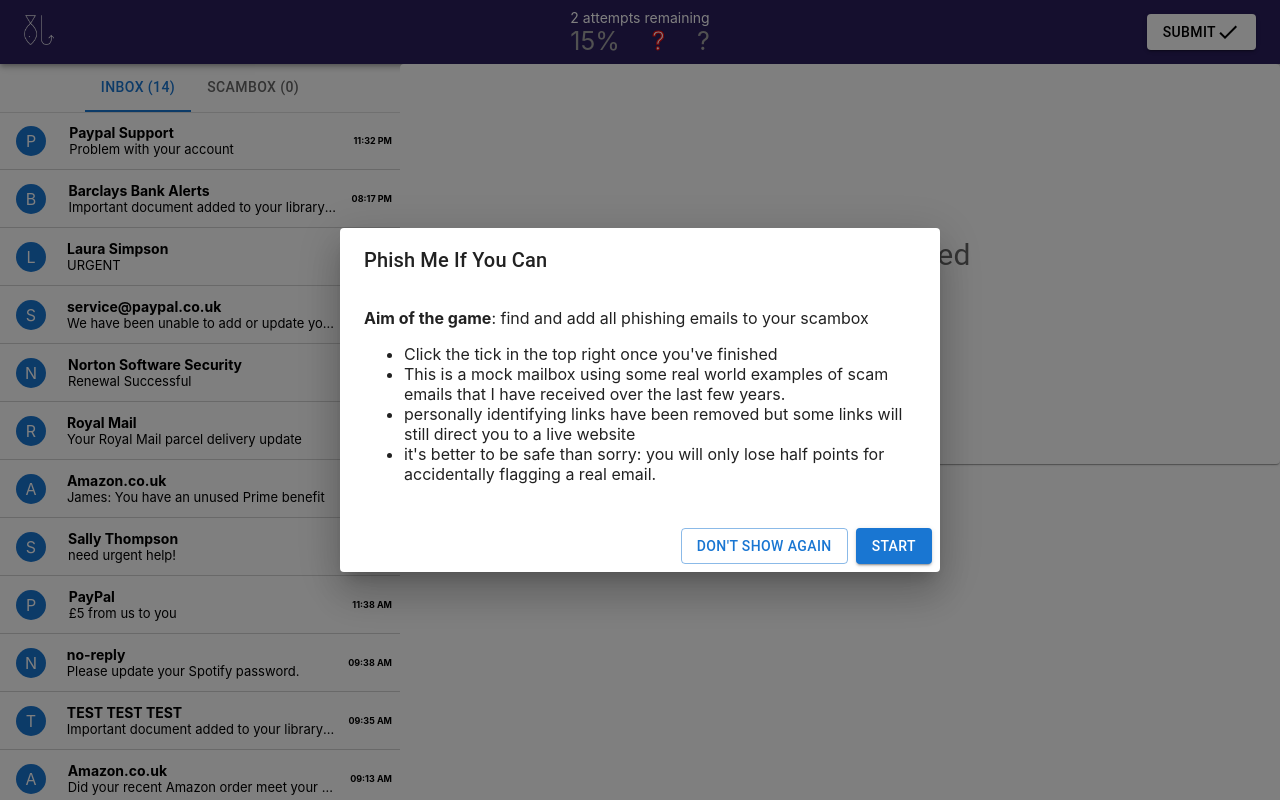
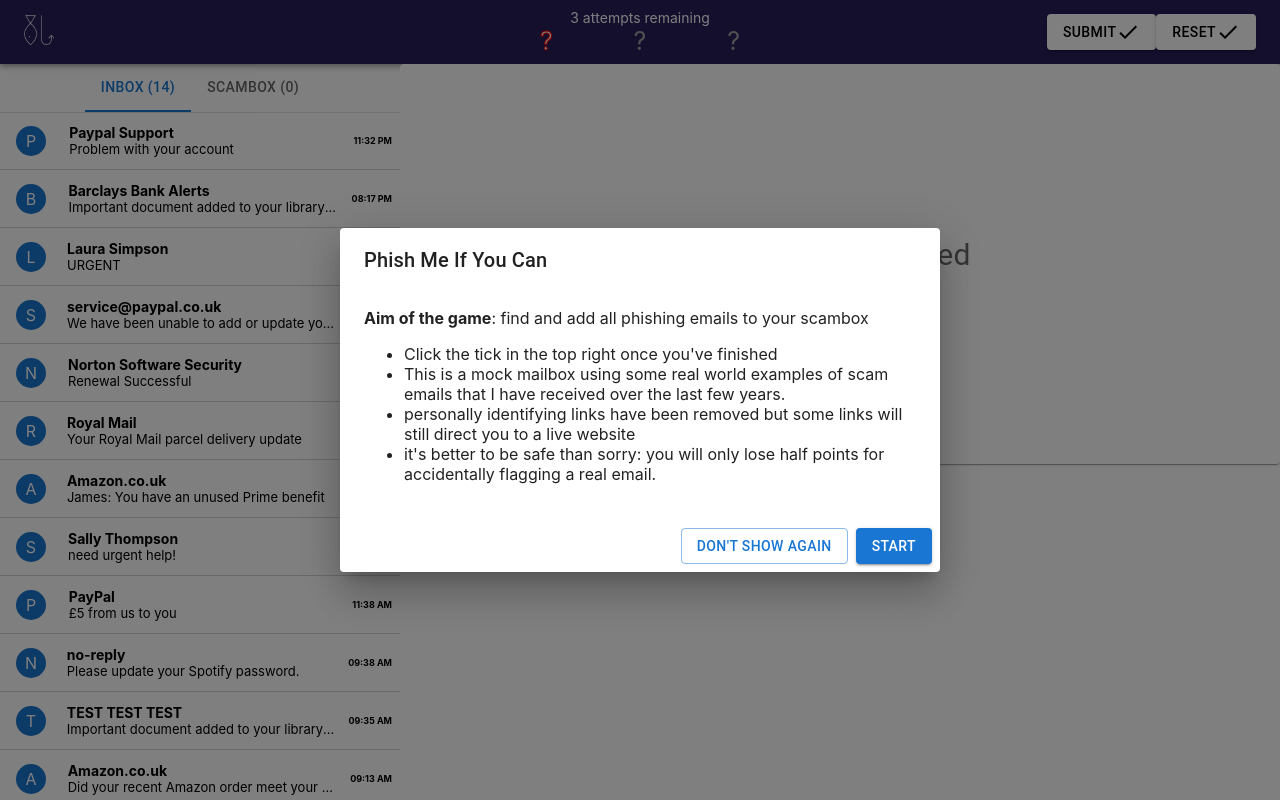
Before and after one commit to patrickcollings/phish-me-if-you-can-2, a React app: page / in a window 1280 px wide. Built offline with nearby package versions, Linux system fonts and the light colour scheme.

Commit message:
only allow 3 attempts, setup router, added attachments

```diff
--- a/package.json
+++ b/package.json
@@ -49,6 +49,7 @@
     "react-dev-utils": "^12.0.1",
     "react-dom": "^18.1.0",
     "react-refresh": "^0.11.0",
+    "react-router-dom": "^6.3.0",
     "resolve": "^1.20.0",
     "resolve-url-loader": "^4.0.0",
     "sass-loader": "^12.3.0",
--- a/src/App.js
+++ b/src/App.js
@@ -4,6 +4,7 @@ import Result from './views/result/result';
 import WelcomeDialog from './components/welcome-dialog.js/welcome-dialog';
 import { useState } from 'react';
 import mixpanel from "mixpanel-browser";
+import { BrowserRouter as Router, Route, Switch } from 'react-router-dom';
 
 mixpanel.init("2e8c366f7230134973d763a5f39fcf43", { debug: true });
 
@@ -17,10 +18,12 @@ function App() {
     setOpen(false);
   }
   return (
-    <div className="App" style={{ maxHeight: "100vh", height: "100vh" }}>
-      <WelcomeDialog open={open} handleClose={handleClose} />
-      <Result></Result>
-    </div>
+    <Router>
+      <div className="App" style={{ maxHeight: "100vh", height: "100vh" }}>
+        <WelcomeDialog open={open} handleClose={handleClose} />
+        <Result></Result>
+      </div>
+    </Router>
   );
 }
 
--- a/src/assets/emails.js
+++ b/src/assets/emails.js
@@ -7,6 +7,9 @@ const scamList = [
     email: "norton.support@gmail.com",
     to: "you",
     template: "norton-renewal",
+    attachment: true,
+    attachmentExtension: 'pdf',
+    attachmentName: 'openme'
   },
   {
     subject: "Problem with your account",
--- /dev/null
+++ b/src/components/email-display/attachment.jsx
@@ -0,0 +1,44 @@
+import { Card, CardContent } from "@mui/material";
+import pdf from "../../assets/logo-pdf.png";
+
+const getExtensionLogo = (extension) => {
+    switch (extension) {
+        case 'pdf':
+            return pdf;
+    }
+}
+
+export default ({name, extension}) => {
+    return (
+      <>
+        <div
+          style={{
+            display: "flex",
+            justifyContent: "flex-start",
+            padding: "0 1rem 1rem",
+          }}
+        >
+          <div
+            style={{
+              border: "1px solid #e8e8e8",
+              borderRadius: "5px",
+              display: "flex",
+              justifyContent: "space-between",
+              alignItems: "center",
+              padding: "0 1rem",
+            }}
+          >
+            <img
+              src={getExtensionLogo(extension)}
+              width="30px"
+              height="30px"
+              style={{ marginRight: "1rem" }}
+            />
+            <p>
+              {name}.{extension}
+            </p>
+          </div>
+        </div>
+      </>
+    );
+}
--- a/src/components/email-list-item/email-list-item.js
+++ b/src/components/email-list-item/email-list-item.js
@@ -1,5 +1,6 @@
 import { getHoursAndMinutes } from "../../assets/helper";
 import { Cancel, CheckCircle } from "@mui/icons-material/";
+import AttachFileIcon from "@mui/icons-material/AttachFile";
 
 let styles = {
   //   borderTop: "1px solid grey",
@@ -110,6 +111,8 @@ export default function EmailListItem(props) {
           {!!props.showResult ? (
             getResult(props)
           ) : (
+            <div style={{display: 'flex', flexDirection: 'column', justifyContent: 'flex-end', alignItems: 'flex-end'}}>
+              {props.email.attachment && <AttachFileIcon fontSize="1.2rem"/>}
               <span
                 style={{
                   position: "sticky",
@@ -121,6 +124,7 @@ export default function EmailListItem(props) {
               >
                 {getHoursAndMinutes(props.email.time)}
               </span>
+            </div>
           )}
         </div>
       </div>
--- a/src/components/nav-bar/nav-bar.jsx
+++ b/src/components/nav-bar/nav-bar.jsx
@@ -3,19 +3,50 @@ import Box from "@mui/material/Box";
 import Toolbar from "@mui/material/Toolbar";
 import Button from "@mui/material/Button";
 import logo from "../../assets/white-logo.png";
-import { RestartAlt, Done } from "@mui/icons-material/";
+import { Done } from "@mui/icons-material/";
 import ConfirmationDialog from "../confirmation-dialog/confirmation-dialog";
 import { useState } from "react";
-import { IconButton } from "@mui/material";
 
-export default function NavBar(props) {
+export default function NavBar({openClick, resetClick, attempts}) {
   const [open, setOpen] = useState(false);
 
+
+
+
+  const getScore = (score, type) => {
+    switch (type) {
+      case "previous":
+        return <span style={{ color: "#A3A3A3" }}>{score}%</span>;
+      case "current":
+        return <span style={{ WebkitTextStroke: "1px red" }}>?</span>;
+      case "future":
+        return <span style={{ color: "#A3A3A3" }}>?</span>;
+      case "complete":
+        return <span style={{ color: "white" }}>{score}%</span>;
+    }
+  }
+
+  const setupScores = () => {
+    const attemptNumber = attempts.length;
+    const attemptCopy = [...attempts];
+
+    while (attemptCopy.length < 3) {
+      attemptCopy.push(false);
+    }
+
+    return attemptCopy.map((attempt, index) =>
+    {
+      if (attemptNumber === 3) return getScore(attempt, 'complete');
+      if (index === attemptNumber) return getScore(attempt, 'current');
+      if (typeof attempt === 'boolean') return getScore(attempt, "future");
+      return (getScore(attempt, 'previous'));
+    })
+  }
+
   const confirmReset = (confirm) => {
-    if (confirm) props.resetClick();
+    if (confirm) resetClick();
     setOpen(false);
   }
-  console.log(process.env.REACT_APP_LANDING_URL);
   return (
     <>
       <Box sx={{ flexGrow: 1 }}>
@@ -42,28 +73,19 @@ export default function NavBar(props) {
                   fontSize: "14px",
                 }}
               >
-                2 attempts remaining
+                {3 - attempts.length} attempts remaining
               </p>
               <div
                 style={{
                   display: "flex",
                   justifyContent: "space-between",
-                  minWidth: "100px",
+                  width: "200px",
                   fontSize: "25px",
                 }}
               >
-                <span style={{ color: "#A3A3A3" }}>15%</span>
-                <span style={{ "-webkit-text-stroke": "1px red" }}>?</span>
-                <span style={{ color: "#A3A3A3" }}>?</span>
+                {setupScores()}
               </div>
             </div>
-            {/* {props.showResult && (
-              <span
-                style={{ fontSize: "28px", fontWeight: "bold", color: "black" }}
-              >
-                You scored: {props.result.score}%
-              </span>
-            )} */}
             <div
               style={{
                 display: "flex",
@@ -75,15 +97,23 @@ export default function NavBar(props) {
               <Button
                 variant="contained"
                 style={{ backgroundColor: "white", color: "black" }}
-                onClick={props.openClick}
+                onClick={openClick}
               >
                 Submit
+                <Done />
+              </Button>
+              <Button
+                variant="contained"
+                style={{ backgroundColor: "white", color: "black" }}
+                onClick={resetClick}
+              >
+                Reset
                 <Done />
               </Button>
               {/* <IconButton
                 aria-label="done"
                 style={{ color: "white", cursor: "pointer" }}
-                onClick={props.openClick}
+                onClick={openClick}
               >
                 <Done />
               </IconButton> */}
--- a/src/views/result/result.js
+++ b/src/views/result/result.js
@@ -65,7 +65,7 @@ export default function Result(props) {
   const [isScamSelected, setIsScamSelected] = useState(false);
   const [open, setOpen] = useState(false);
   const [showResult, setShowResult] = useState(savedShowResult ?? false);
-  const [numberAttempts, setNumberAttempts] = useState(savedAttempts ?? 0);
+  const [attempts, setAttempts] = useState(savedAttempts ?? []);
   const [result, setResult] = useState(showResult ? calculateResults : {});
   const [width, setWindowWidth] = useState(0);
 
@@ -153,8 +153,6 @@ export default function Result(props) {
   };
 
   const handleClickOpen = () => {
-    const results = calculateResults();
-    setResult(results);
     setOpen(true);
   };
 
@@ -163,6 +161,7 @@ export default function Result(props) {
     localStorage.removeItem("phishme_emailList");
     localStorage.removeItem("phishme_showResult");
     localStorage.removeItem("phishme_hide_welcome_dialog");
+    localStorage.removeItem("phishme_attempts");
     setScamList([]);
     setEmailList(JSON.parse(JSON.stringify(emails)));
     setSelectedEmail(null);
@@ -170,12 +169,18 @@ export default function Result(props) {
     setOpen(false);
     setIsScamSelected(false);
     setResult({});
+    setAttempts([]);
   };
 
   const handleClose = (isFinished) => {
-    isFinished && showResults();
-    setShowResult(isFinished);
     setOpen(false);
+    if (attempts.length >= 3) return;
+    if (isFinished) {
+      const results = calculateResults();
+      setResult(results);
+      setAttempts([...attempts, results.score]);
+      setShowResult(true);
+    }
   };
 
   const getEmailSidebar = () => {
@@ -214,8 +219,18 @@ export default function Result(props) {
   }, [emailList]);
 
   useEffect(() => {
+    if (attempts.length === 3 && showResult) {
+      showResults();
+    } else {
+      setShowResult(false);
+    }
     localStorage.setItem("phishme_showResult", showResult);
   }, [showResult]);
+
+  useEffect(() => {
+    console.log(attempts);
+    localStorage.setItem("phishme_attempts", JSON.stringify(attempts));
+  }, [attempts]);
 
   useEffect(() => {
     updateDimensions();
@@ -225,7 +240,7 @@ export default function Result(props) {
 
   return (
     <>
-      <NavBar openClick={handleClickOpen} resetClick={handleClickReset} showResult={showResult} result={result} />
+      <NavBar openClick={handleClickOpen} resetClick={handleClickReset} showResult={showResult} result={result} attempts={attempts} />
       <FinishedDialog
         open={open}
         handleClose={handleClose}
```
Also changed, not shown: src/components/email-display/email-display.js (+19 -9 lines), src/assets/logo-pdf.png (added), 1 other file (tests, documents, lock files or other folders). Lines whose indentation alone changed are shown as unchanged.
